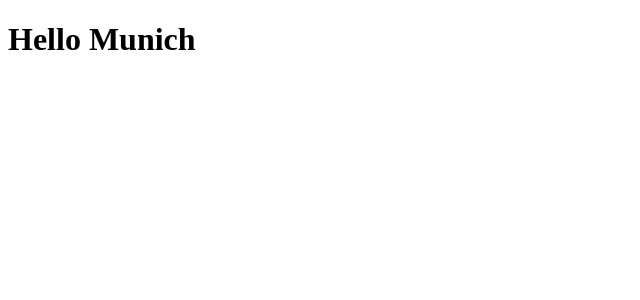
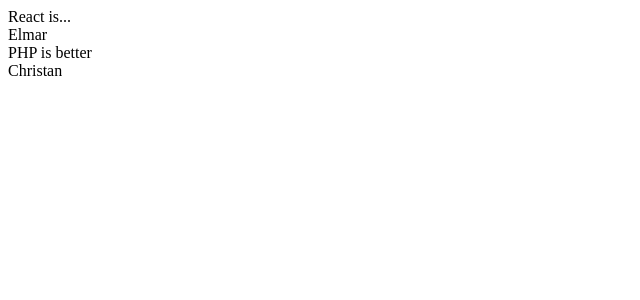
Before and after one commit to elmarburke/reactdays-workshop-munich-2020, a React (Create React App) app: page / in a window 1280 px wide. Shown: the top 300 px of the page, without its empty margins (0-640 px from the left). Built offline with nearby package versions, Linux system fonts and the light colour scheme.

Commit message:
MessageView Component

```diff
--- a/src/App.tsx
+++ b/src/App.tsx
@@ -1,7 +1,13 @@
 import React from "react";
+import MessageView from "./components/MessageView";
 
 const App = () => {
-  return <h1>Hello Munich</h1>;
+  return (
+    <>
+      <MessageView name="Elmar" opinion="React is..." />
+      <MessageView name="Christan" opinion="PHP is better" />
+    </>
+  );
 };
 
 export default App;
--- /dev/null
+++ b/src/components/MessageView.tsx
@@ -0,0 +1,18 @@
+import React from "react";
+
+interface Props {
+  opinion: string;
+  name: string;
+}
+
+const MessageView: React.FunctionComponent<Props> = ({ name, opinion }) => {
+  return (
+    <article>
+      {opinion}
+
+      <footer>{name}</footer>
+    </article>
+  );
+};
+
+export default MessageView;
```
